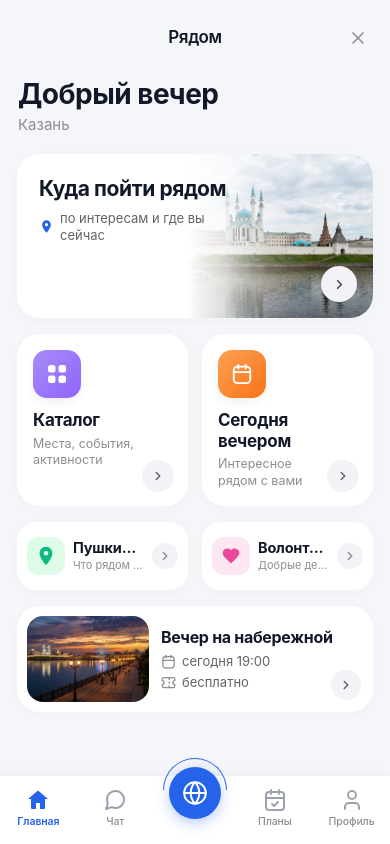
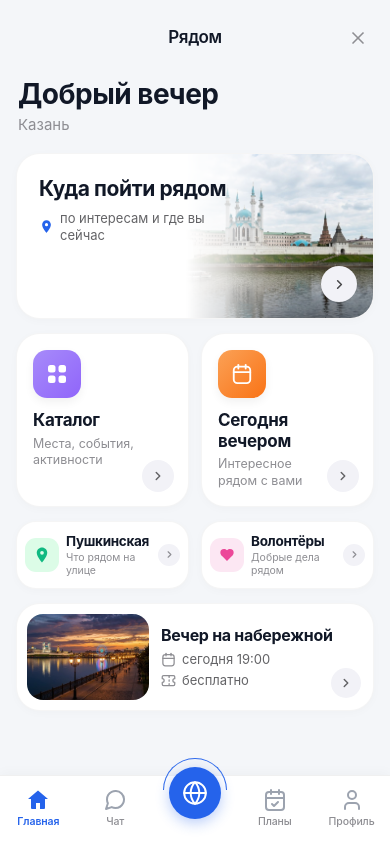
Before and after one commit to KroJIak-Studios/tut-i-tam-max-bot-bugs, a React (Vite) app in the folder frontend/mini-app/: page / in a window 390 px wide. Built offline with nearby package versions, Linux system fonts and the light colour scheme.

Commit message:
fix(mini-app): improve home responsive layout

```diff
--- a/frontend/mini-app/src/components/BottomNavigation.module.css
+++ b/frontend/mini-app/src/components/BottomNavigation.module.css
@@ -113,3 +113,38 @@
   transform: scale(0.94);
   background-color: var(--color-primary-active);
 }
+
+@media (max-height: 700px) {
+  .navBar {
+    padding-top: 4px;
+    padding-bottom: max(env(safe-area-inset-bottom, 0px), 6px);
+  }
+
+  .navItem {
+    height: 38px;
+    min-width: 48px;
+  }
+
+  .navLabel {
+    font-size: 9.5px;
+    margin-top: 2px;
+  }
+
+  .centerItemWrapper {
+    min-width: 54px;
+  }
+
+  .centerRingArc {
+    width: 58px;
+    height: 29px;
+    border-top-left-radius: 58px;
+    border-top-right-radius: 58px;
+    top: -21px;
+  }
+
+  .centerButton {
+    width: 48px;
+    height: 48px;
+    top: -13px;
+  }
+}
--- a/frontend/mini-app/src/components/CompactActionCard.module.css
+++ b/frontend/mini-app/src/components/CompactActionCard.module.css
@@ -9,16 +9,15 @@
   border-radius: var(--radius-card-sm);
   border: 1px solid var(--color-border-card);
   box-shadow: var(--shadow-card);
-  padding: 11px 10px;
+  padding: 10px 8px;
   display: flex;
   align-items: center;
-  gap: 8px;
-  min-height: 70px;
+  gap: 7px;
+  min-height: 68px;
   cursor: pointer;
   user-select: none;
   text-align: left;
   transition: transform 0.2s cubic-bezier(0.16, 1, 0.3, 1), box-shadow 0.2s ease;
-  overflow: hidden;
   width: 100%;
 }
 
@@ -32,9 +31,9 @@
 }
 
 .iconContainer {
-  width: 38px;
-  height: 38px;
-  border-radius: 12px;
+  width: 34px;
+  height: 34px;
+  border-radius: 11px;
   display: flex;
   align-items: center;
   justify-content: center;
@@ -56,34 +55,35 @@
   flex-direction: column;
   flex: 1;
   min-width: 0;
+}
+
+.cardTitle {
+  font-size: 13.5px;
+  font-weight: 700;
+  color: var(--color-text-main);
+  line-height: 1.2;
+  letter-spacing: -0.3px;
+  word-break: normal;
+  overflow-wrap: normal;
+}
+
+.cardSubtitle {
+  font-size: 10.5px;
+  font-weight: 400;
+  color: var(--color-text-dim);
+  line-height: 1.25;
+  margin-top: 2px;
+  word-break: normal;
+  overflow-wrap: break-word;
+  display: -webkit-box;
+  -webkit-line-clamp: 2;
+  -webkit-box-orient: vertical;
   overflow: hidden;
 }
 
-.cardTitle {
-  font-size: 14.5px;
-  font-weight: 700;
-  color: var(--color-text-main);
-  line-height: 1.2;
-  letter-spacing: -0.2px;
-  white-space: nowrap;
-  overflow: hidden;
-  text-overflow: ellipsis;
-}
-
-.cardSubtitle {
-  font-size: 11px;
-  font-weight: 400;
-  color: var(--color-text-dim);
-  line-height: 1.25;
-  margin-top: 3px;
-  white-space: nowrap;
-  overflow: hidden;
-  text-overflow: ellipsis;
-}
-
 .arrowButton {
-  width: 26px;
-  height: 26px;
+  width: 22px;
+  height: 22px;
   border-radius: var(--radius-pill);
   background-color: var(--color-btn-gray);
   display: flex;
@@ -104,3 +104,31 @@
 .compactCard:active .arrowButton {
   transform: scale(0.92);
 }
+
+@media (max-height: 700px) {
+  .compactCard {
+    min-height: 58px;
+    padding: 7px 7px;
+    gap: 6px;
+  }
+
+  .iconContainer {
+    width: 30px;
+    height: 30px;
+    border-radius: 9px;
+  }
+
+  .cardTitle {
+    font-size: 12.5px;
+  }
+
+  .cardSubtitle {
+    font-size: 9.5px;
+    margin-top: 1px;
+  }
+
+  .arrowButton {
+    width: 20px;
+    height: 20px;
+  }
+}
--- a/frontend/mini-app/src/components/CompactActionCard.tsx
+++ b/frontend/mini-app/src/components/CompactActionCard.tsx
@@ -24,9 +24,9 @@ export const CompactActionCard: React.FC<CompactActionCardProps> = ({ item, onCl
         }`}
       >
         {item.icon === 'location' ? (
-          <IconLocationPinFilled size={22} color="#10B981" />
+          <IconLocationPinFilled size={18} color="#10B981" />
         ) : (
-          <IconHeart size={20} color="#EC4899" />
+          <IconHeart size={16} color="#EC4899" />
         )}
       </div>
 
@@ -36,7 +36,7 @@ export const CompactActionCard: React.FC<CompactActionCardProps> = ({ item, onCl
       </div>
 
       <div className={styles.arrowButton} aria-hidden="true">
-        <IconChevronRight size={14} />
+        <IconChevronRight size={11} />
       </div>
     </button>
   )
--- a/frontend/mini-app/src/components/FeaturedEventCard.module.css
+++ b/frontend/mini-app/src/components/FeaturedEventCard.module.css
@@ -57,9 +57,8 @@
   letter-spacing: -0.3px;
   line-height: 1.25;
   margin-bottom: 6px;
-  white-space: nowrap;
-  overflow: hidden;
-  text-overflow: ellipsis;
+  word-break: normal;
+  overflow-wrap: break-word;
 }
 
 .infoRow {
@@ -104,3 +103,39 @@
 .eventCard:active .arrowButton {
   transform: scale(0.92);
 }
+
+@media (max-height: 700px) {
+  .eventCard {
+    min-height: 84px;
+    padding: 8px 10px 8px 8px;
+    gap: 10px;
+    border-radius: 20px;
+  }
+
+  .imageWrapper {
+    width: 104px;
+    height: 72px;
+    border-radius: 12px;
+  }
+
+  .eventTitle {
+    font-size: 14.5px;
+    margin-bottom: 3px;
+  }
+
+  .infoRow {
+    font-size: 11.5px;
+    gap: 4px;
+  }
+
+  .infoRow + .infoRow {
+    margin-top: 2px;
+  }
+
+  .arrowButton {
+    width: 26px;
+    height: 26px;
+    right: 10px;
+    bottom: 10px;
+  }
+}
--- a/frontend/mini-app/src/components/Header.module.css
+++ b/frontend/mini-app/src/components/Header.module.css
@@ -64,3 +64,33 @@
   color: var(--color-text-dim);
   margin-top: 4px;
 }
+
+@media (max-height: 700px) {
+  .headerWrapper {
+    padding-top: max(env(safe-area-inset-top, 0px) + 4px, 8px);
+    margin-bottom: 8px;
+    padding-left: 14px;
+    padding-right: 14px;
+  }
+
+  .topBar {
+    height: 36px;
+  }
+
+  .topTitle {
+    font-size: 16px;
+  }
+
+  .greetingSection {
+    margin-top: 8px;
+  }
+
+  .greetingTitle {
+    font-size: 23px;
+  }
+
+  .greetingSubtitle {
+    font-size: 13px;
+    margin-top: 2px;
+  }
+}
--- a/frontend/mini-app/src/components/HomeHero.module.css
+++ b/frontend/mini-app/src/components/HomeHero.module.css
@@ -121,3 +121,31 @@
 .heroCard:active .arrowButton {
   transform: scale(0.95);
 }
+
+@media (max-height: 700px) {
+  .heroCard {
+    height: 136px;
+    border-radius: 20px;
+  }
+
+  .contentLayer {
+    padding: 16px 18px;
+    max-width: 70%;
+  }
+
+  .heroTitle {
+    font-size: 18px;
+    margin-bottom: 5px;
+  }
+
+  .heroSubtitle {
+    font-size: 12px;
+  }
+
+  .arrowButton {
+    width: 32px;
+    height: 32px;
+    right: 12px;
+    bottom: 12px;
+  }
+}
--- a/frontend/mini-app/src/components/HomePage.module.css
+++ b/frontend/mini-app/src/components/HomePage.module.css
@@ -2,6 +2,7 @@
   width: 100%;
   max-width: var(--app-max-width);
   min-height: 100vh;
+  min-height: 100dvh;
   background-color: var(--color-bg-app);
   display: flex;
   flex-direction: column;
@@ -21,7 +22,7 @@
   flex: 1;
   display: flex;
   flex-direction: column;
-  padding-bottom: calc(env(safe-area-inset-bottom, 0px) + 72px);
+  padding-bottom: calc(env(safe-area-inset-bottom, 0px) + 68px);
   overflow-y: auto;
   -webkit-overflow-scrolling: touch;
 }
@@ -33,21 +34,34 @@
   padding: 0 16px;
 }
 
-@media (max-width: 360px) {
-  .contentBlock {
-    padding: 0 10px;
-    gap: 10px;
-  }
-}
-
 .gridTwoCols {
   display: grid;
   grid-template-columns: 1fr 1fr;
   gap: 12px;
 }
 
-@media (max-width: 360px) {
+@media (max-height: 700px) {
+  .scrollArea {
+    padding-bottom: calc(env(safe-area-inset-bottom, 0px) + 56px);
+  }
+
+  .contentBlock {
+    gap: 8px;
+    padding: 0 14px;
+  }
+
   .gridTwoCols {
     gap: 8px;
   }
 }
+
+@media (max-width: 350px) {
+  .contentBlock {
+    padding: 0 10px;
+    gap: 8px;
+  }
+
+  .gridTwoCols {
+    gap: 6px;
+  }
+}
--- a/frontend/mini-app/src/components/QuickActionCard.module.css
+++ b/frontend/mini-app/src/components/QuickActionCard.module.css
@@ -97,3 +97,34 @@
 .actionCard:active .arrowButton {
   transform: scale(0.92);
 }
+
+@media (max-height: 700px) {
+  .actionCard {
+    min-height: 138px;
+    padding: 12px;
+    border-radius: 20px;
+  }
+
+  .iconContainer {
+    width: 38px;
+    height: 38px;
+    border-radius: 11px;
+    margin-bottom: 8px;
+  }
+
+  .cardTitle {
+    font-size: 15px;
+    margin-bottom: 3px;
+  }
+
+  .cardSubtitle {
+    font-size: 11.5px;
+  }
+
+  .arrowButton {
+    width: 28px;
+    height: 28px;
+    right: 10px;
+    bottom: 10px;
+  }
+}
--- a/frontend/mini-app/src/index.css
+++ b/frontend/mini-app/src/index.css
@@ -48,6 +48,8 @@ html,
 body {
   width: 100%;
   height: 100%;
+  min-height: 100vh;
+  min-height: 100dvh;
   background-color: #eaedf2; /* Neutral background outside mobile wrapper */
   font-family: var(--font-family);
   color: var(--color-text-main);
@@ -58,7 +60,8 @@ body {
 }
 
 #root {
-  min-height: 100%;
+  min-height: 100vh;
+  min-height: 100dvh;
   display: flex;
   justify-content: center;
   align-items: stretch;
```
